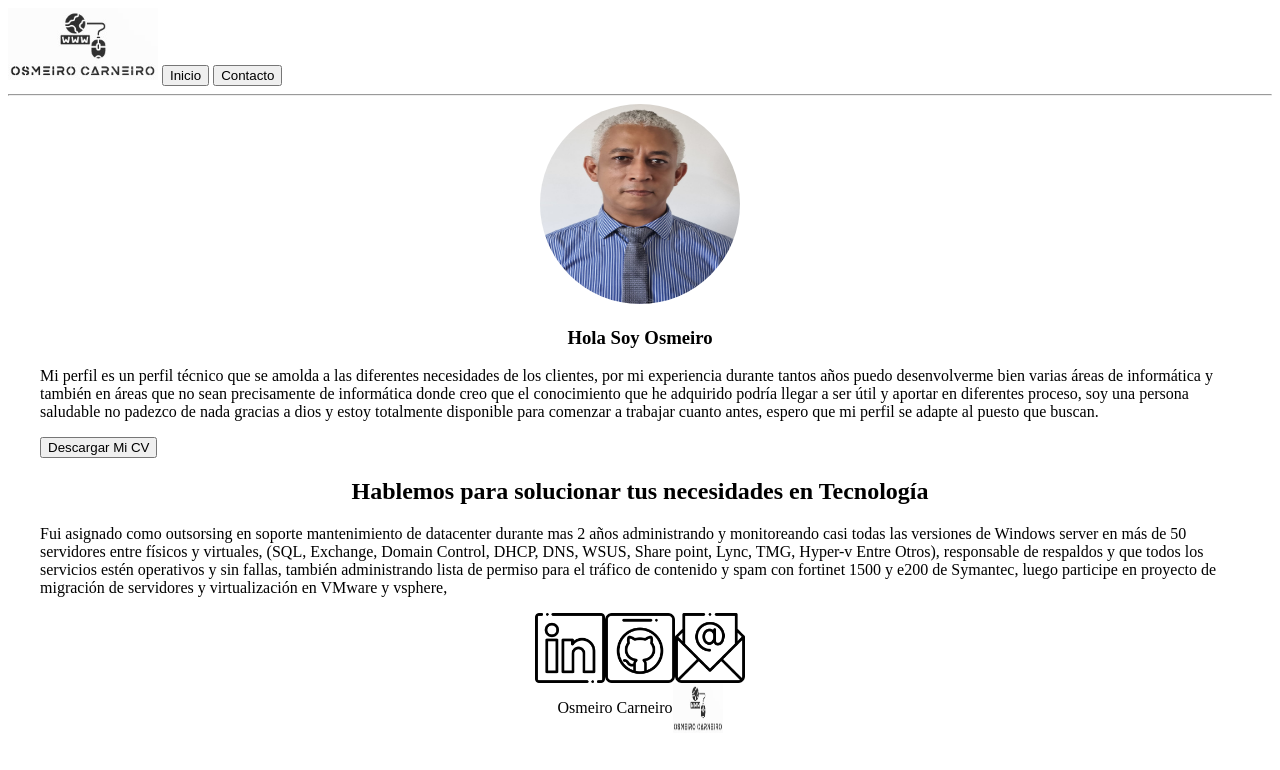
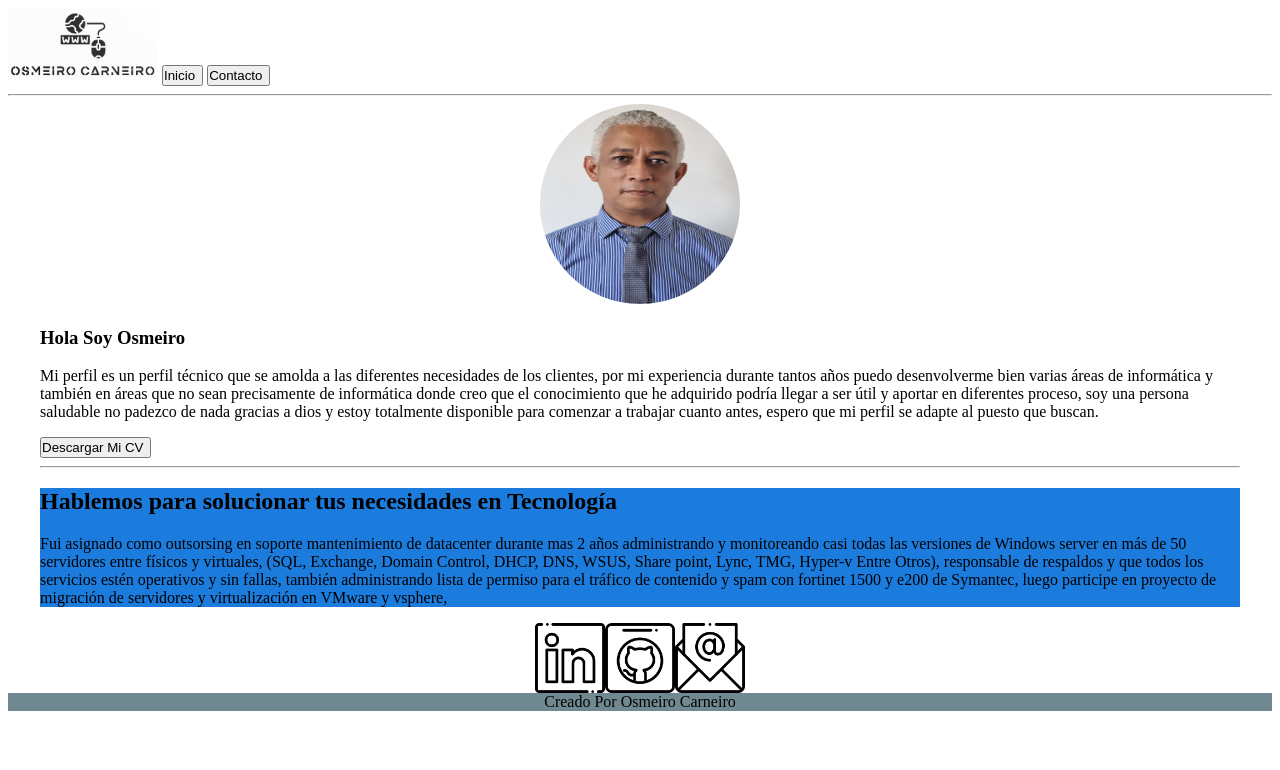
Before and after one commit to OsmeiroCarneiro/proyectooc1, a plain HTML site: page index.html in a window 1280 px wide. Drawn offline with Linux system fonts and the light colour scheme.

Commit message:
descarga cv

```diff
--- a/css/styles.css
+++ b/css/styles.css
@@ -10,6 +10,9 @@
 */
 
 /* Reset */
+button{
+    padding-inline-start: initial;
+}
 .circular--square {
     /*border-radius: 50%;*/
 
@@ -19,9 +22,10 @@
     height: 200px;
     overflow: hidden;
     border-radius: 50%;
+
 }
-  h1,h2{text-align: center;
-
+  h1,h2,.circular--square {
+    text-aling:center;
 }
 * {
     box-sizing: border-box;
@@ -30,12 +34,14 @@
     /* Para que el scrolleo en la one page sea suave */
     scroll-behavior: smooth;
 }
-#sociales,footer,#piepag{
+#sociales,#piepag{
     display: flex;
     justify-content: center;
     /*espacio entre imagenes*/
 }
-
+.descarga{
+    border-bottom-style: dashed;
+}
 /* Para quitar los puntos a los items de listas */
 ul {
     list-style: none;
@@ -53,9 +59,16 @@ a {
 main {
     max-width: 1200px;
     margin: auto;
+
+}
+#contact{
+    color: black;
+    background-color: rgb(28, 124, 221);
 }
 footer{
-    text-align: right;
+
+    color: black;
+    background-color: rgb(112, 137, 144);
 }
 
 /* Recomendaciones!
--- a/index.html
+++ b/index.html
@@ -8,6 +8,7 @@
 
     <!-- CSS -->
     <link rel="stylesheet" href="css/styles.css">
+    <link rel="stylesheet" href="download/OsmeiroCarneiroCV.pdf"
 </head>
 <body>
     <header>
@@ -22,30 +23,35 @@
         <Section>
             <article id="inicio">
                 <div>
-                    <Center><img class="circular--square" src="img/fotoper8.jpeg" width="200"/></Center>
+                    <center><img class="circular--square" src="img/fotoper8.jpeg" width="200"/></center>
                     <h1>Hola Soy Osmeiro</h1>
                 </div>
                 <p>Mi perfil es un perfil técnico que se amolda a las diferentes necesidades de los clientes, por mi experiencia durante tantos años puedo desenvolverme bien varias áreas de informática y también en áreas que no sean precisamente de informática donde creo que el conocimiento que he adquirido podría llegar a ser útil y aportar en diferentes proceso, soy una persona saludable no padezco de nada gracias a dios y estoy totalmente disponible para comenzar a trabajar cuanto antes, espero que mi perfil se adapte al puesto que buscan.
                 </p>
-                <Button><a href="#Dowload">Descargar Mi CV</a></Button>
+                <button><a href="#download/OsmeiroCarneiroCV.pdf/" >Descargar Mi CV</a>
+                </button>
             </article>
+            <Hr></Hr>
             <article id="contact">
                     <h2>Hablemos para solucionar tus necesidades en Tecnología</h2>
                     <p>Fui asignado como outsorsing en soporte mantenimiento de datacenter durante mas 2 años administrando y monitoreando casi todas las versiones de Windows server en más de 50 servidores entre físicos y virtuales, (SQL, Exchange, Domain Control, DHCP, DNS, WSUS, Share point, Lync, TMG, Hyper-v Entre Otros), responsable de respaldos y que todos los servicios estén operativos y sin fallas, también administrando lista de permiso para el tráfico de contenido y spam con fortinet 1500 y e200 de Symantec, luego participe en proyecto de migración de servidores y virtualización en VMware y vsphere,
                     </p>
+            </article>
+
+            <article>
                     <div id="sociales">
                         <img src="img/linkedin.png" width="70" alt="">
                         <img src="img/github.png" width="70" alt="">
                         <img src="img/mail.png" width="70" alt="">
 
                     </div>
+            </article>
 
-            </article>
+
         </Section>
     </main>
-    <footer>
-        <p>Osmeiro Carneiro</p>
-        <img src="img/logo.jpg"  width="50" alt="logo Osmeiro Carneiro""">
+    <footer id="piepag"
+        <a>Creado Por Osmeiro Carneiro</a>
     </footer>
 
     <!-- La estructura básica y la vinculación con CSS estan listas. A codear! 💪  -->
```
